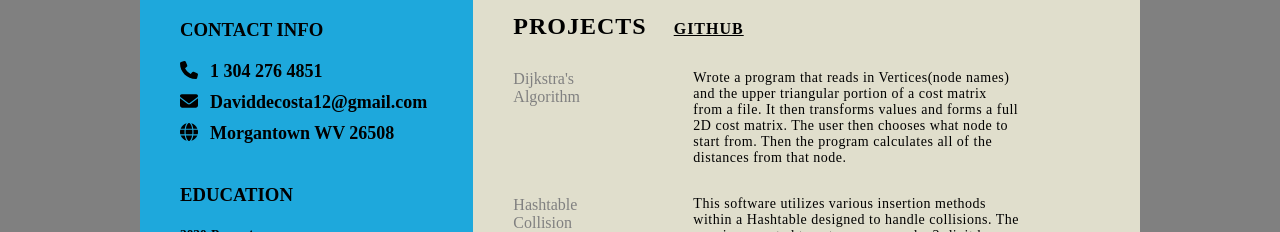
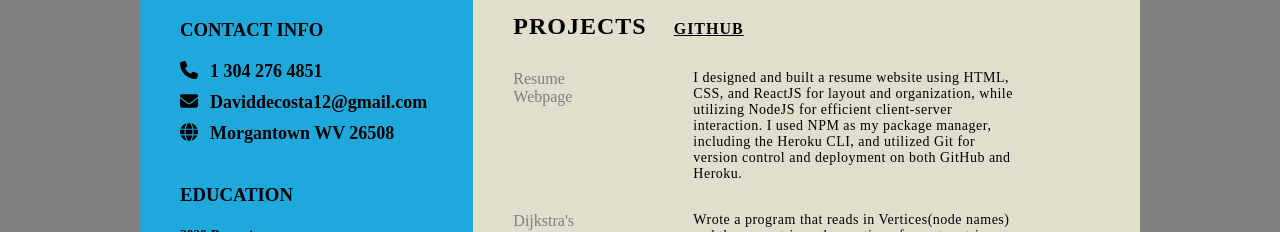
Before and after one commit to DavidDeCosta/resume-website, a React (Create React App) app: page / in a window 1280 px wide. Shown: the part 422-654 px from the top of the page. Built offline with nearby package versions, Linux system fonts and the light colour scheme.

Commit message:
added another project on the resume

```diff
--- a/src/components/pages/resume.js
+++ b/src/components/pages/resume.js
@@ -102,6 +102,15 @@ const Resume=()=>{
 
             <div className='projects'>
             <h2 className='title3'>Projects <a href = "https://github.com/DavidDeCosta">Github</a></h2>
+            <div className='box'>
+                <h4>Resume Webpage</h4>
+                  <p>
+                  I designed and built a resume website using HTML, CSS, and ReactJS for layout and organization, while
+                  utilizing NodeJS for efficient client-server interaction. I used NPM as my package manager, including the Heroku
+                  CLI, and utilized Git for version control and deployment on both GitHub and Heroku.
+
+                  </p>
+              </div>
               <div className='box'>
                 <h4>Dijkstra's Algorithm</h4>
                   <p>
```
Also changed, not shown: package.json (+5 -4 lines), 1 other file (tests, documents, lock files or other folders).
